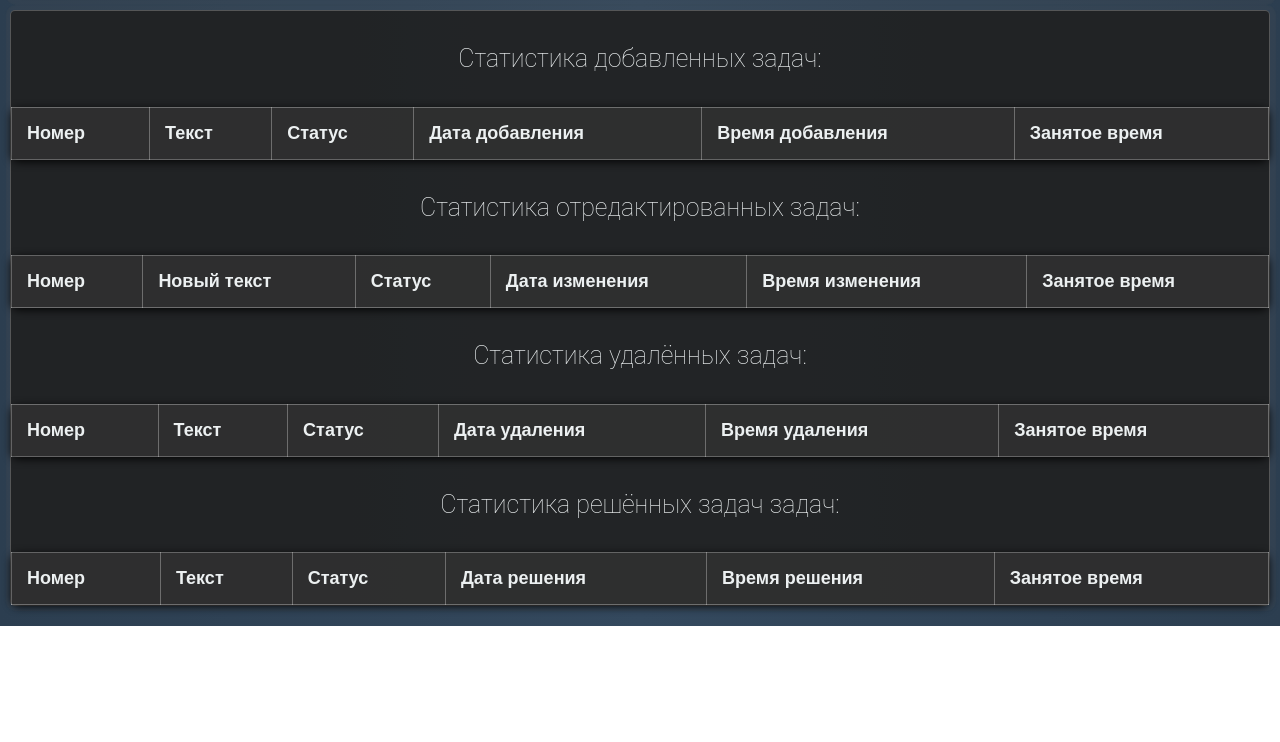
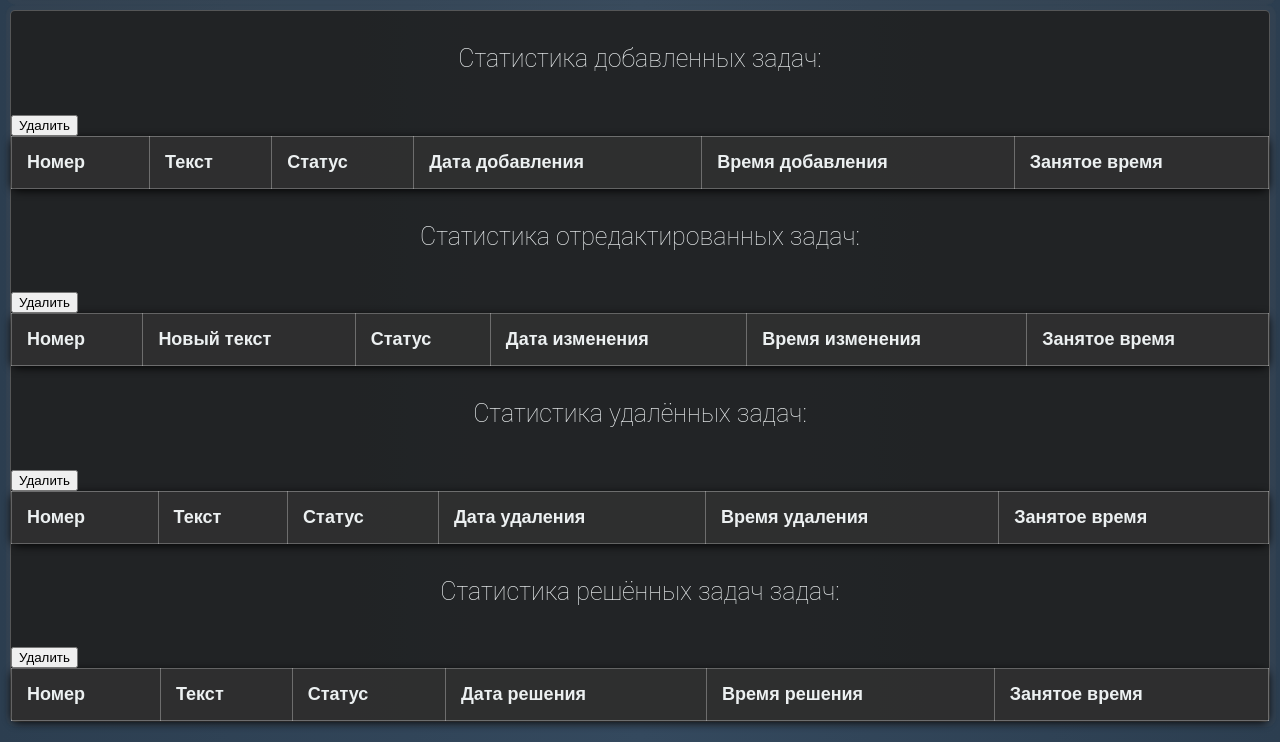
Before and after one commit to Diablo665/training, a website built with webpack: page frontend/app-todo-list/statistics.html in a window 1280 px wide. Shown: the part 530-1272 px from the top of the page. Before the commit the page ends 1156 px from the top, so only its background shows below. Built offline with nearby package versions, Linux system fonts and the light colour scheme.

Commit message:
Добавлена кнопка удаления, изменена структура страницы

```diff
--- a/frontend/app-todo-list/statistics.html
+++ b/frontend/app-todo-list/statistics.html
@@ -75,8 +75,9 @@
         <div id="otherStatistics">
 
 
-            <div>
+            <div class = 'stats-block'>
                 <h4> Статистика добавленных задач:</h4>
+                <button class="delete-button" data-key="addTaskList">Удалить</button>
                 <table id="addTaskStat" class="taskStatusTable">
                     <thead>
                         <tr>
@@ -94,8 +95,9 @@
                 </table>
             </div>
 
-            <div >
+            <div class = 'stats-block'>
                 <h4> Статистика отредактированных задач:</h4>
+                <button class="delete-button" data-key="editTaskList">Удалить</button>
                 <table id="editTaskStat" class="taskStatusTable">
                     <thead>
                         <tr>
@@ -113,9 +115,10 @@
                 </table>
             </div>
 
-            <div>
+            <div class = 'stats-block'>
                 <h4> Статистика удалённых задач:</h4>
-                <table id="deleteTaskStat" class="taskStatusTable">
+                <button class="delete-button" data-key="deletedTaskList">Удалить</button>
+                <table id="deletedTaskStat" class="taskStatusTable">
                     <thead>
                         <tr>
                             <th>Номер</th>
@@ -132,9 +135,10 @@
                 </table>
             </div>
 
-            <div>
+            <div class = 'stats-block'>
                 <h4> Статистика решённых задач задач:</h4>
-                <table id='markDoneTaskStat' class="taskStatusTable">
+                <button class="delete-button" data-key="doneTaskList">Удалить</button>
+                <table id='doneTaskStat' class="taskStatusTable">
                     <thead>
                         <tr>
                             <th>Номер</th>
```
